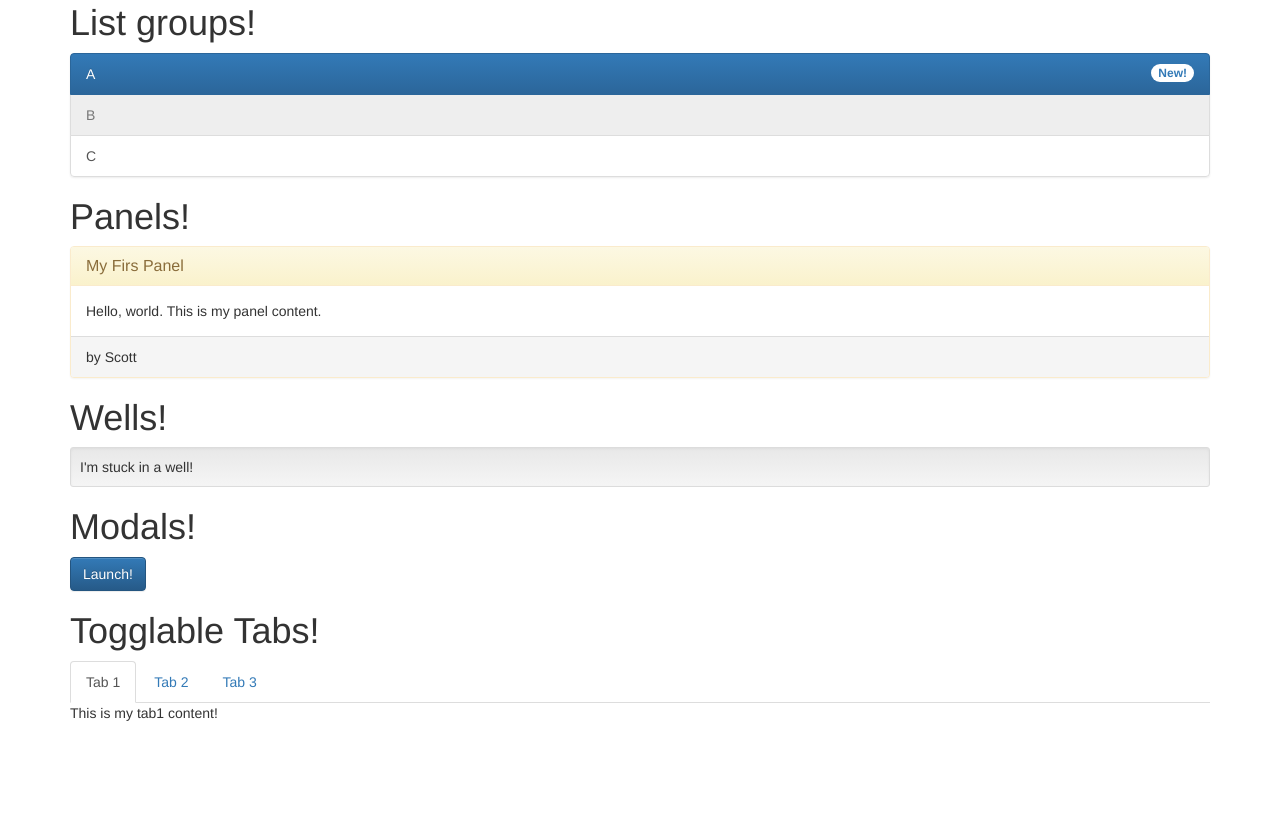
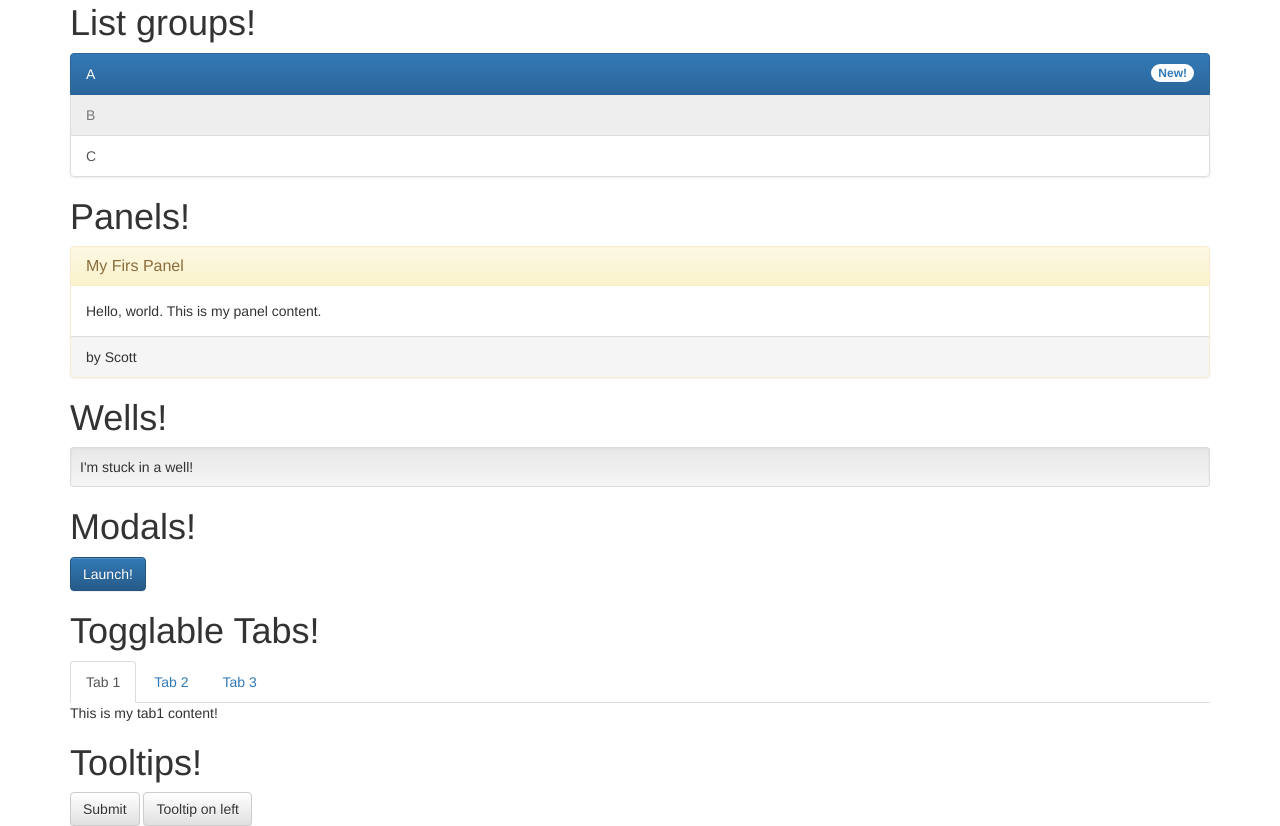
Before and after one commit to swegner/github100, a plain HTML site: page bootstrap/myFirstHomepage/index.html in a window 1280 px wide. Shown: the part 8000-8826 px from the top of the page. Before the commit the page ends 8723 px from the top, so only its background shows below. Drawn offline with nearby package versions, Linux system fonts and the light colour scheme.

Commit message:
Tooltips!

```diff
--- a/bootstrap/myFirstHomepage/index.html
+++ b/bootstrap/myFirstHomepage/index.html
@@ -597,6 +597,11 @@
         <div role="tabpanel" class="tab-pane fade" id="tab2">This is my tab2 content!</div>
         <div role="tabpanel" class="tab-pane fade" id="tab3">This is my tab3 content!</div>
       </div>
+
+
+      <h1>Tooltips!</h1>
+      <button type="button" class="btn btn-default" data-trigger="click" data-toggle="tooltip" data-placement="top" title="yo!">Submit</button>
+      <button type="button" class="btn btn-default" data-delay="500" data-toggle="tooltip" data-placement="left" title="Tooltip on left">Tooltip on left</button>
     </div>
 
 
@@ -622,5 +627,8 @@
 
     <script src="https://ajax.googleapis.com/ajax/libs/jquery/1.11.3/jquery.min.js"></script>
     <script src="../bower_components/bootstrap/dist/js/bootstrap.min.js"></script>
+
+    <!-- Tooltips! -->
+    <script>$(function() { $('[data-toggle="tooltip"]').tooltip() })</script>
   </body>
 </html>
```
